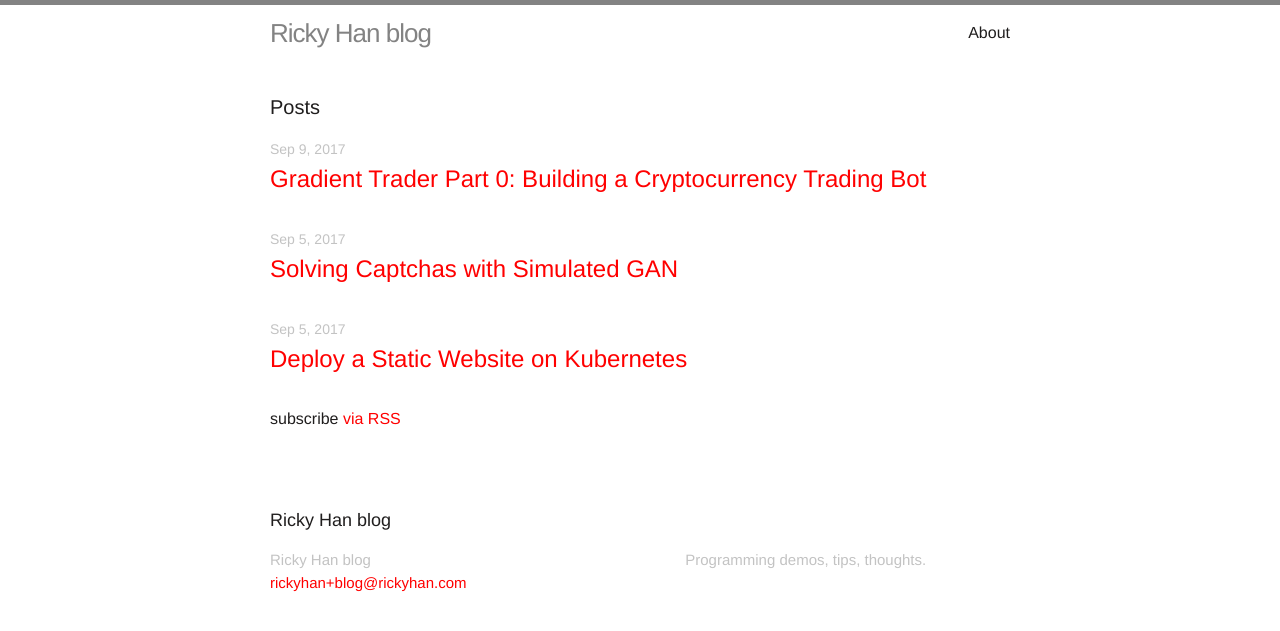
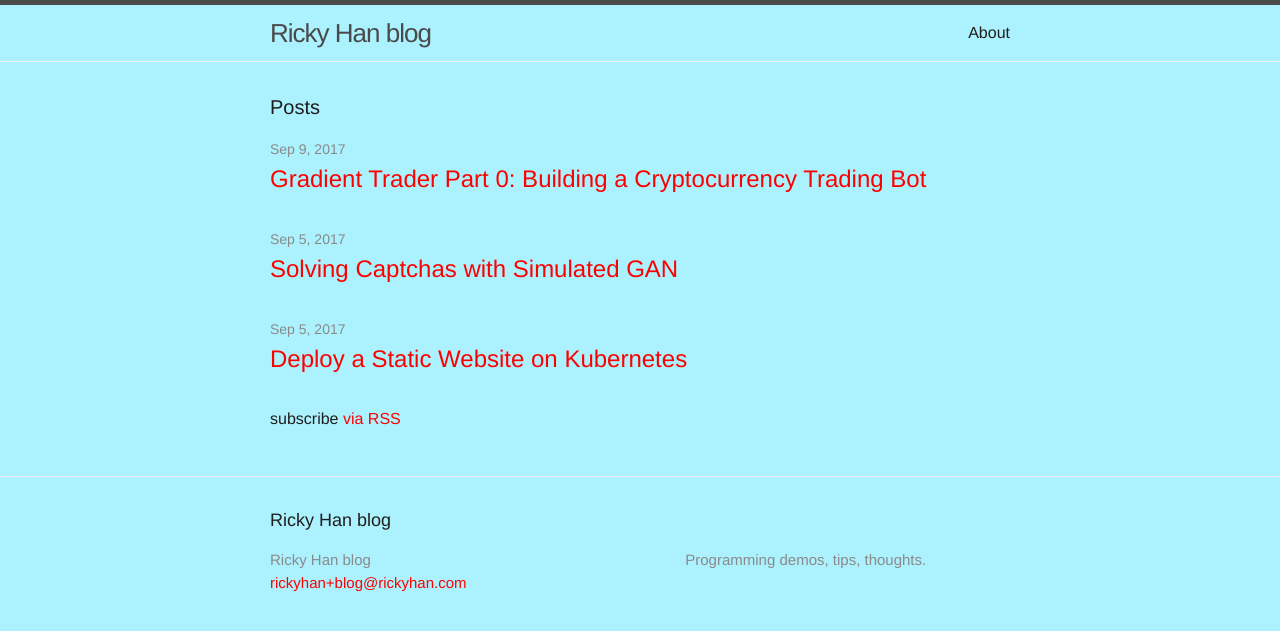
Before and after one commit to 0b01/rickyhan.com, a Jekyll site: the page built from index.html, in a window 1280 px wide. Shown: the top 631 px of the page. Built offline with Jekyll 4.4.1, drawn with Linux system fonts in a browser that asks for light colours.

Commit message:
Changed colors

```diff
--- a/css/main.scss
+++ b/css/main.scss
@@ -15,10 +15,10 @@ $base-line-height: 1.5;
 $spacing-unit:     30px;
 
 $text-color:       #201E1E;
-$background-color: #FFFFFF;
+$background-color: #ABF2FE;
 $brand-color:      rgb(255, 0, 0);
 
-$grey-color:       #C3C3C3;
+$grey-color:       #8A8A8A;
 $grey-color-light: lighten($grey-color, 40%);
 $grey-color-dark:  darken($grey-color, 25%);
 
```
